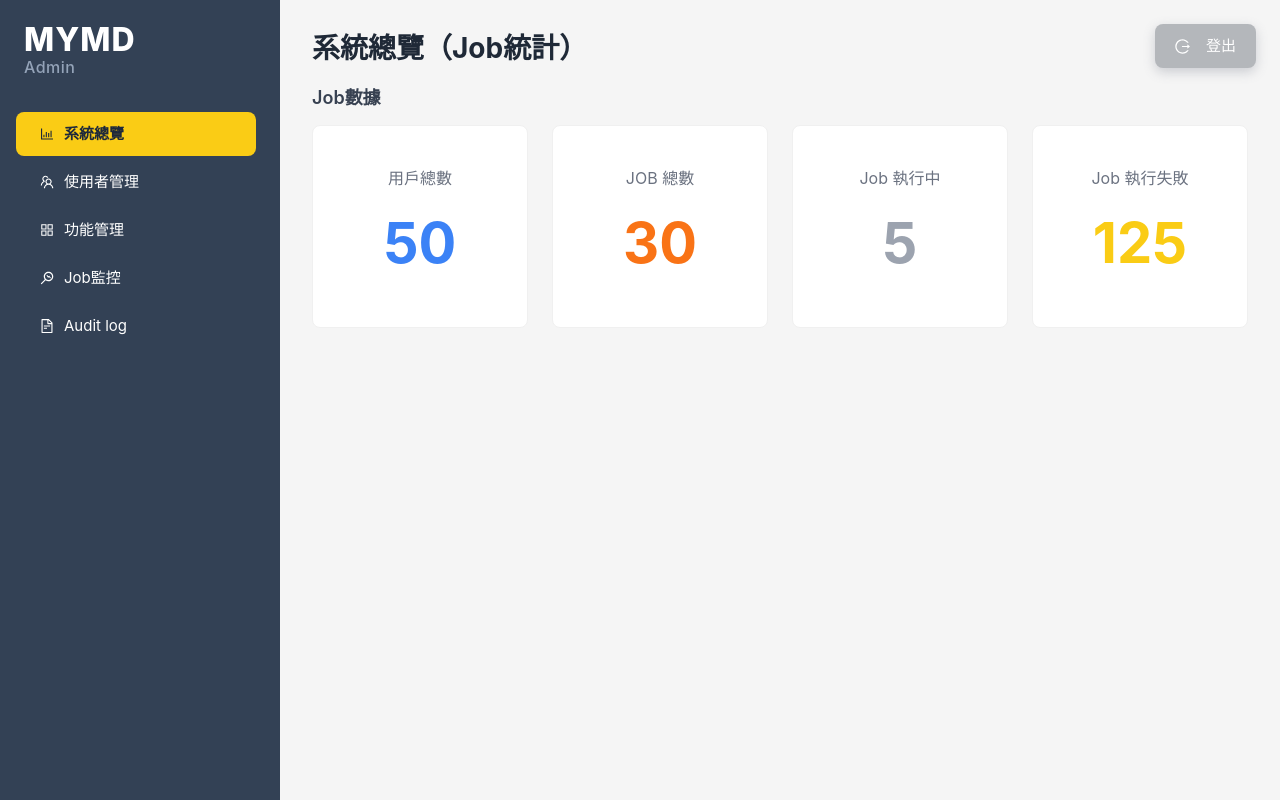
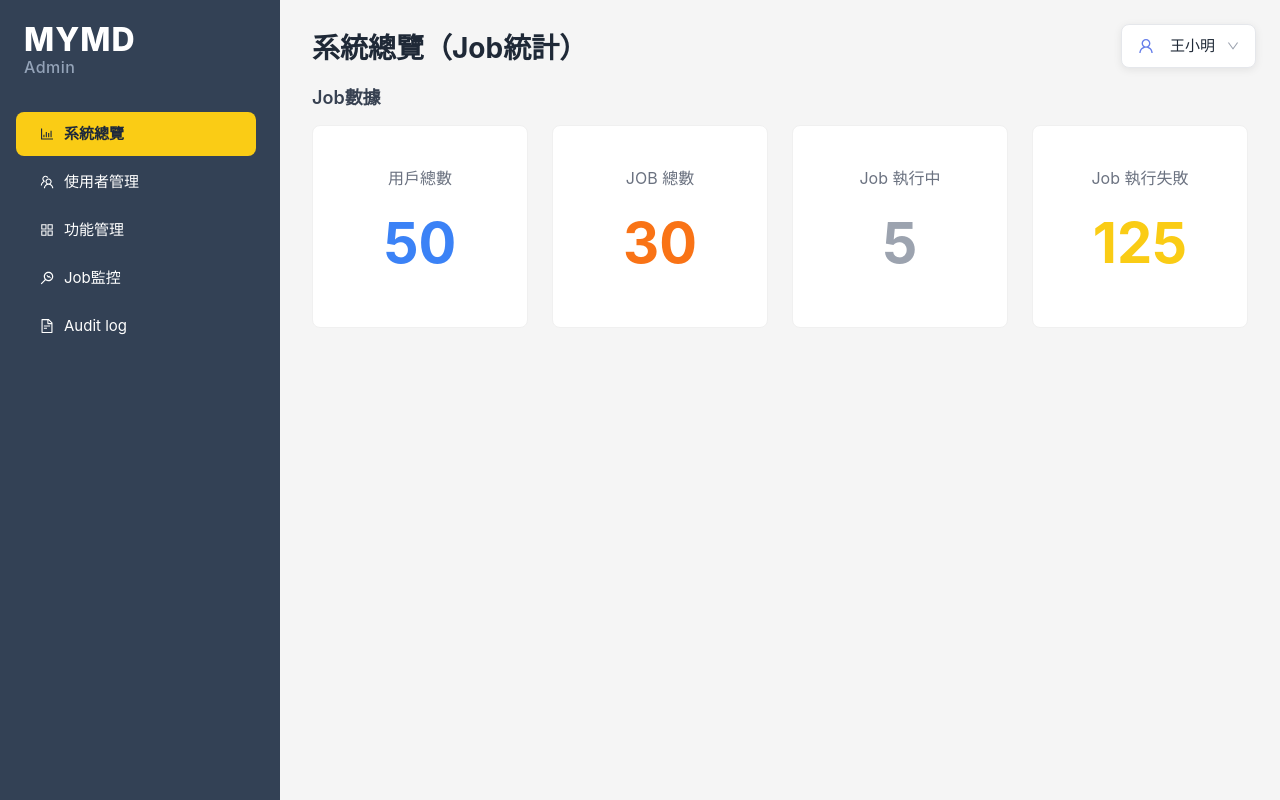
Before and after one commit to a192921/MYMD1105, a Vue app: page /dashboard in a window 1280 px wide. Built offline with nearby package versions, Linux system fonts and the light colour scheme; no server answers.

Commit message:
1209_dashboard

```diff
--- a/src/views/Dashboard.vue
+++ b/src/views/Dashboard.vue
@@ -44,17 +44,31 @@
         <component :is="currentComponent" />
       </a-layout-content>
 
-      <!-- 浮動登出按鈕 -->
-      <a-button
-        @click="handleLogout"
-        class="floating-logout-button"
-        size="large"
-      >
-        <template #icon>
-          <LogoutOutlined />
-        </template>
-        登出
-      </a-button>
+      <!-- 右上角使用者帳戶按鈕 -->
+      <div class="floating-user-button">
+        <a-dropdown placement="bottomRight" :trigger="['click']">
+          <a-button class="user-button" size="large">
+            <UserOutlined />
+            <span class="username">{{ username }}</span>
+            <DownOutlined style="margin-left: 4px; font-size: 12px" />
+          </a-button>
+          <template #overlay>
+            <a-menu class="user-menu" @click="handleUserMenuClick">
+              <a-menu-item key="profile" disabled>
+                <div class="user-info">
+                  <div class="user-name">{{ username }}</div>
+                  <div class="user-email">{{ userEmail }}</div>
+                </div>
+              </a-menu-item>
+              <a-menu-divider />
+              <a-menu-item key="logout">
+                <LogoutOutlined style="margin-right: 8px; color: #ef4444" />
+                <span style="color: #ef4444">登出</span>
+              </a-menu-item>
+            </a-menu>
+          </template>
+        </a-dropdown>
+      </div>
     </a-layout>
   </a-layout>
 </template>
@@ -69,7 +83,10 @@ import {
   AppstoreOutlined,
   MonitorOutlined,
   FileTextOutlined,
-  LogoutOutlined
+  LogoutOutlined,
+  UserOutlined,
+  DownOutlined,
+  SettingOutlined
 } from '@ant-design/icons-vue';
 import Overview from '../components/Overview.vue';
 import UserManagement from '../components/UserManagement.vue';
@@ -79,6 +96,10 @@ import Audit from '../components/Audit.vue';
 
 const router = useRouter();
 const selectedKeys = ref(['overview']);
+
+// 使用者資訊（假資料）
+const username = ref('王小明');
+const userEmail = ref('wang.xiaoming@company.com');
 
 const components = {
   overview: markRaw(Overview),
@@ -94,10 +115,27 @@ const handleMenuClick = ({ key }) => {
   selectedKeys.value = [key];
 };
 
+// 處理使用者選單點擊
+const handleUserMenuClick = ({ key }) => {
+  switch (key) {
+    case 'profile-settings':
+      message.info('個人資料功能開發中');
+      break;
+    case 'settings':
+      message.info('系統設定功能開發中');
+      break;
+    case 'logout':
+      handleLogout();
+      break;
+  }
+};
+
 const handleLogout = () => {
   message.success('登出成功！');
   // 清除登入狀態（如果有使用 localStorage 或 session）
-  // localStorage.removeItem('token');
+  localStorage.removeItem('token');
+  localStorage.removeItem('username');
+  localStorage.removeItem('userEmail');
   router.push('/login');
 };
 </script>
@@ -169,20 +207,27 @@ const handleLogout = () => {
   background: #475569;
 }
 
-/* 浮動登出按鈕 */
-.floating-logout-button {
+.content {
+  background: #f5f5f5;
+  min-height: 100vh;
+}
+
+/* 右上角使用者按鈕 */
+.floating-user-button {
   position: fixed;
   top: 24px;
   right: 24px;
   z-index: 1000;
+}
+
+.user-button {
   height: 44px;
-  padding: 0 20px;
+  padding: 0 16px;
   font-size: 15px;
   font-weight: 500;
-  background: #b4b7bb;
-  color: white;
-  border: none;
-  box-shadow: 0 4px 12px rgba(107, 114, 128, 0.3);
+  background: white;
+  border: 1px solid #e5e7eb;
+  box-shadow: 0 2px 8px rgba(0, 0, 0, 0.08);
   display: flex;
   align-items: center;
   gap: 8px;
@@ -190,20 +235,82 @@ const handleLogout = () => {
   transition: all 0.3s ease;
 }
 
-.floating-logout-button:hover {
-  background: #4b5563 !important;
-  color: white !important;
-  transform: translateY(-2px);
-  box-shadow: 0 6px 16px rgba(107, 114, 128, 0.4);
+.user-button:hover {
+  background: #f9fafb !important;
+  border-color: #d1d5db !important;
+  transform: translateY(-1px);
+  box-shadow: 0 4px 12px rgba(0, 0, 0, 0.12);
 }
 
-.floating-logout-button:active {
-  transform: translateY(0);
-  background: #374151 !important;
+.user-button .anticon-user {
+  font-size: 16px;
+  color: #667eea;
 }
 
-.content {
-  background: #f5f5f5;
-  min-height: 100vh;
+.username {
+  max-width: 120px;
+  overflow: hidden;
+  text-overflow: ellipsis;
+  white-space: nowrap;
+  color: #1f2937;
+}
+
+.user-button .anticon-down {
+  color: #9ca3af;
+}
+
+/* 使用者下拉選單 */
+.user-menu {
+  min-width: 220px;
+  border-radius: 8px;
+  box-shadow: 0 4px 16px rgba(0, 0, 0, 0.12);
+  padding: 8px;
+}
+
+.user-info {
+  padding: 8px 4px;
+}
+
+.user-name {
+  font-size: 15px;
+  font-weight: 600;
+  color: #1f2937;
+  margin-bottom: 4px;
+}
+
+.user-email {
+  font-size: 13px;
+  color: #6b7280;
+  word-break: break-all;
+}
+
+.user-menu :deep(.ant-dropdown-menu-item) {
+  padding: 10px 12px;
+  border-radius: 6px;
+  font-size: 14px;
+}
+
+.user-menu :deep(.ant-dropdown-menu-item:hover) {
+  background: #f3f4f6;
+}
+
+.user-menu :deep(.ant-dropdown-menu-item-disabled) {
+  cursor: default;
+}
+
+.user-menu :deep(.ant-dropdown-menu-item-disabled:hover) {
+  background: transparent;
+}
+
+/* 響應式設計 */
+@media (max-width: 768px) {
+  .floating-user-button {
+    top: 16px;
+    right: 16px;
+  }
+
+  .username {
+    max-width: 80px;
+  }
 }
 </style>
```
